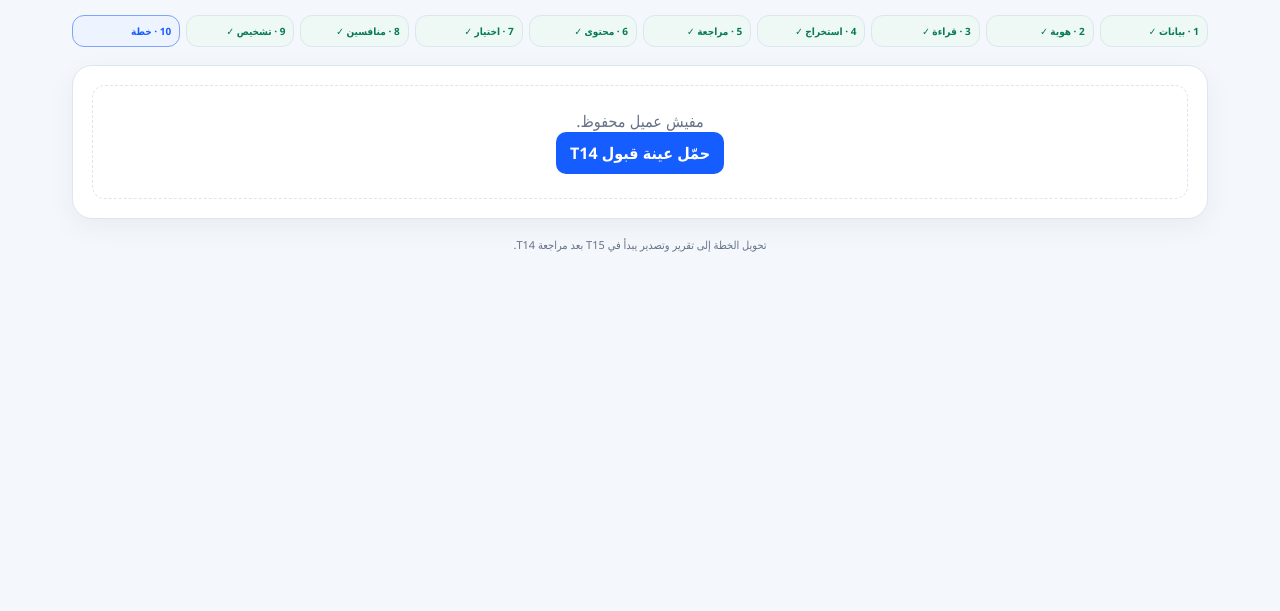
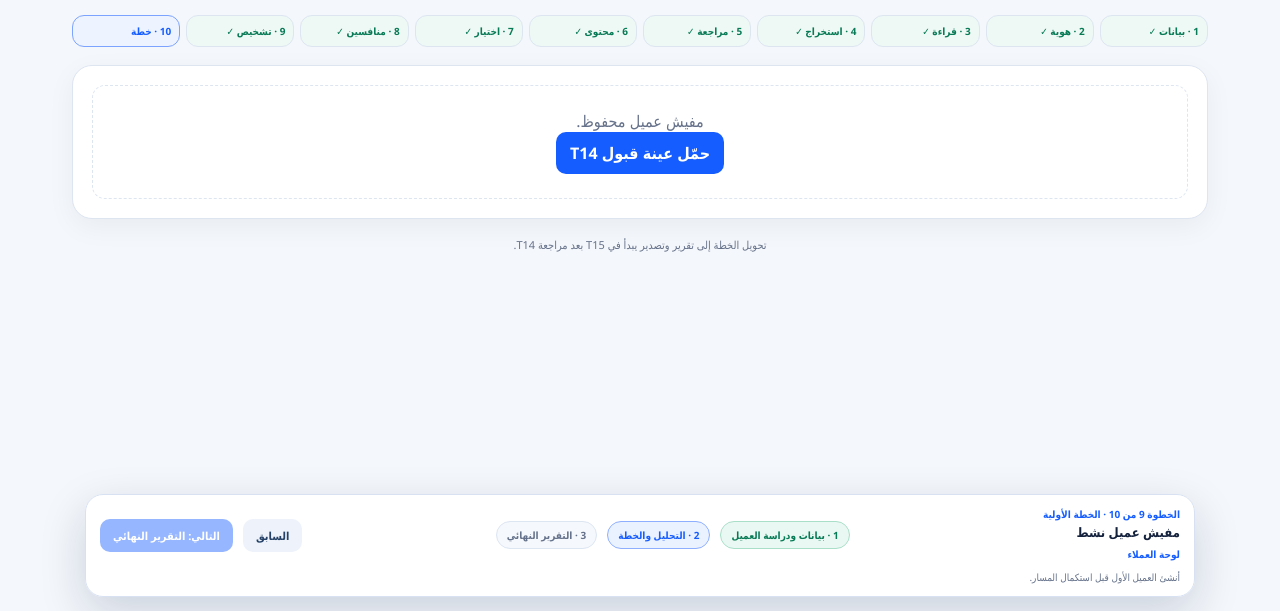
Before and after one commit to AmrNagiRamadan/blueprint-ai-server, a website: page t14-review/index.html in a window 1280 px wide. Shown: the part 189-800 px from the top of the page. Drawn offline with Linux system fonts and the light colour scheme.

Commit message:
T18: connect t14-review/index.html to unified workflow

```diff
--- a/t14-review/index.html
+++ b/t14-review/index.html
@@ -47,5 +47,5 @@ function sample(){const now=new Date().toISOString();return{id:'client_t14_accep
 async function loadDemo(){if(busy)return;busy=true;try{const r=await store.commit(d=>{const c=sample(),i=d.clients.findIndex(x=>x.id===c.id);if(i>=0)d.clients[i]=c;else d.clients.push(c);let n=T.refreshInitialPlan(d,c.id);n.extensions.activeClientId=c.id;return n});if(!r.ok)throw Error(r.error?.message||'تعذر تحميل العينة');doc=r.document;activeId='client_t14_acceptance_sample';activeSection='positioning';toast('اتحملت عينة منفصلة؛ بيانات عملائك محفوظة.')}catch(e){toast(e.message)}finally{busy=false;render()}}
 async function init(){const drivers=[T.createLocalStorageDriver(localStorage)];try{drivers.push(T.createIndexedDBDriver(indexedDB,'TechnoTeamRebuildT05'))}catch{}store=new T.DataStore(drivers,KEYS);const l=await store.load();doc=l.document;activeId=doc.extensions.activeClientId||doc.clients[0]?.id||null;render()}init();
 </script>
-</body>
+<script src="../t18-flow/flow-shell.js?v=t18-1"></script></body>
 </html>
```
